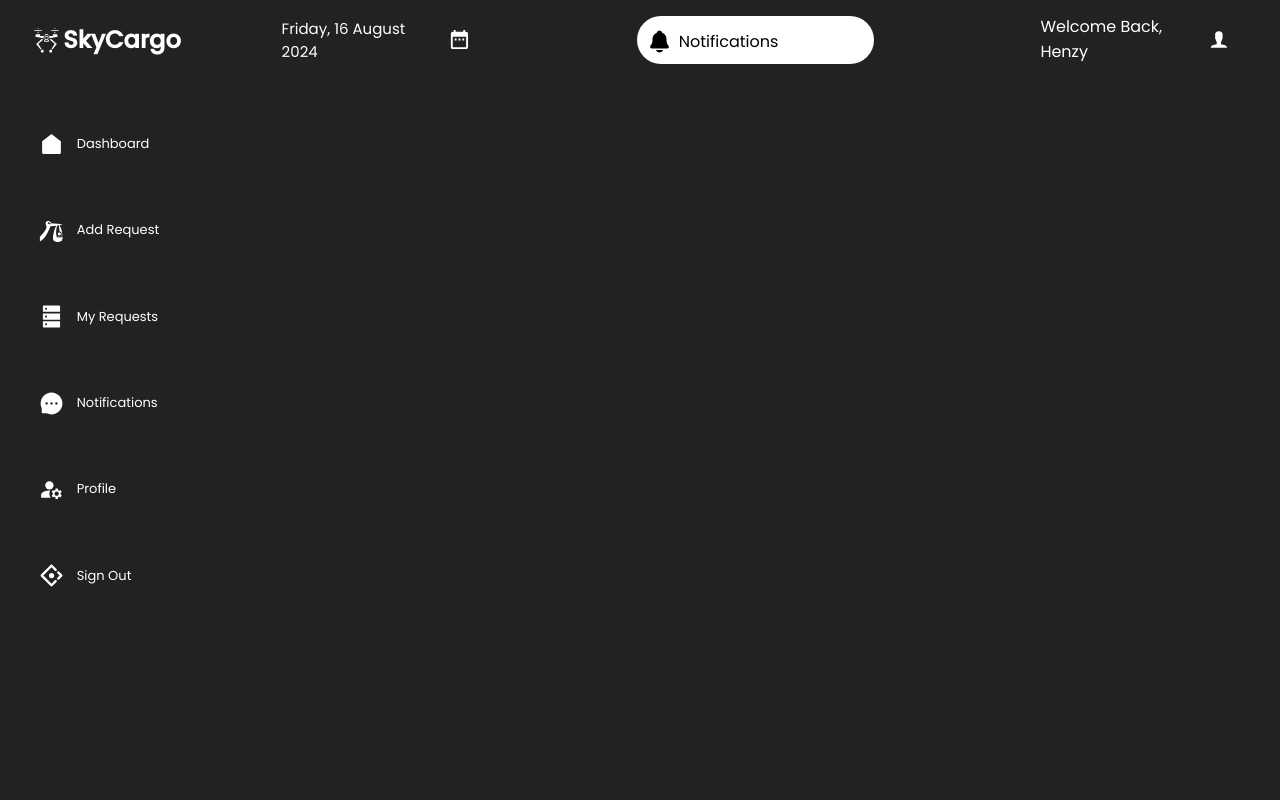
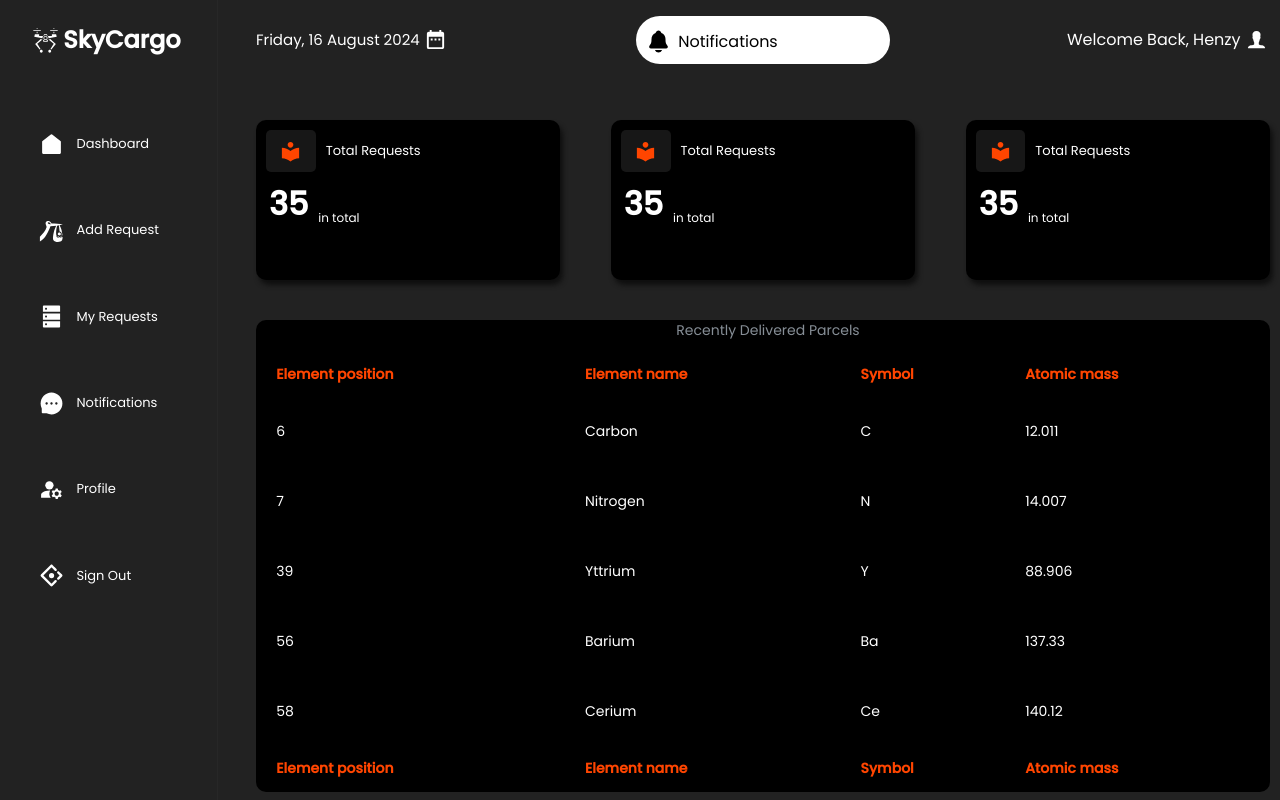
Before and after one commit to kingsleyhenz/EVTOL-FRONT, a React (Create React App) app: page /user-dash in a window 1280 px wide. Built offline with nearby package versions, Linux system fonts and the light colour scheme.

Commit message:
User Overview

```diff
--- a/src/Component/Navbar.js
+++ b/src/Component/Navbar.js
@@ -25,7 +25,7 @@ const Navbar = () => {
                             <NavLink to='/notifications' id="nav-icon">
                                 <RiNotification4Line />
                             </NavLink>
-                            <NavLink to='/profile' id="nav-icon">
+                            <NavLink to='/user-dash' id="nav-icon">
                                 <RiAccountPinCircleLine />
                             </NavLink>
                         </>
--- /dev/null
+++ b/src/Component/user-dash-comps.js
@@ -0,0 +1,90 @@
+import React from "react";
+import "../Stylesheet/User/user-dash-comp.css";
+import { MdLocalLibrary } from "react-icons/md";
+import { Table } from "@mantine/core";
+
+const ReportCards = () => {
+  return (
+    <>
+      <div className="rep-card-wrp">
+        <div className="rep-card">
+          <div className="rep-card-hd">
+            <div className="rep-card-hd-i">
+              <MdLocalLibrary />
+            </div>
+            <p>Total Requests</p>
+          </div>
+          <div className="rep-card-fig">
+            <h1>35</h1>
+            <span>in total</span>
+          </div>
+        </div>
+        <div className="rep-card">
+          <div className="rep-card-hd">
+            <div className="rep-card-hd-i">
+              <MdLocalLibrary />
+            </div>
+            <p>Total Requests</p>
+          </div>
+          <div className="rep-card-fig">
+            <h1>35</h1>
+            <span>in total</span>
+          </div>
+        </div>
+        <div className="rep-card">
+          <div className="rep-card-hd">
+            <div className="rep-card-hd-i">
+              <MdLocalLibrary />
+            </div>
+            <p>Total Requests</p>
+          </div>
+          <div className="rep-card-fig">
+            <h1>35</h1>
+            <span>in total</span>
+          </div>
+        </div>
+      </div>
+    </>
+  );
+};
+
+const ReportTable = () => {
+    const elements = [
+        { position: 6, mass: 12.011, symbol: 'C', name: 'Carbon' },
+        { position: 7, mass: 14.007, symbol: 'N', name: 'Nitrogen' },
+        { position: 39, mass: 88.906, symbol: 'Y', name: 'Yttrium' },
+        { position: 56, mass: 137.33, symbol: 'Ba', name: 'Barium' },
+        { position: 58, mass: 140.12, symbol: 'Ce', name: 'Cerium' },
+      ];
+  const rows = elements.map((element) => (
+    <Table.Tr key={element.name}>
+      <Table.Td>{element.position}</Table.Td>
+      <Table.Td>{element.name}</Table.Td>
+      <Table.Td>{element.symbol}</Table.Td>
+      <Table.Td>{element.mass}</Table.Td>
+    </Table.Tr>
+  ));
+
+  const ths = (
+    <Table.Tr>
+      <Table.Th>Element position</Table.Th>
+      <Table.Th>Element name</Table.Th>
+      <Table.Th>Symbol</Table.Th>
+      <Table.Th>Atomic mass</Table.Th>
+    </Table.Tr>
+  );
+  return (
+    <>
+      <div className="rep-tb-wrp">
+        <Table withRowBorders={false} captionSide="top" verticalSpacing="sm">
+          <Table.Caption>Recently Delivered Parcels</Table.Caption>
+          <Table.Thead style={{color: 'orangered'}}>{ths}</Table.Thead>
+          <Table.Tbody style={{}}>{rows}</Table.Tbody>
+          <Table.Tfoot style={{color: 'orangered'}}>{ths}</Table.Tfoot>
+        </Table>
+      </div>
+    </>
+  );
+};
+
+export { ReportCards, ReportTable };
--- a/src/Page/User/user-dash-home.js
+++ b/src/Page/User/user-dash-home.js
@@ -5,6 +5,7 @@ import { IoNotifications } from "react-icons/io5";
 import { MdDateRange } from "react-icons/md";
 import { IoIosPerson } from "react-icons/io";
 import { NavLink } from 'react-router-dom';
+import { ReportCards, ReportTable } from "../../Component/user-dash-comps";
 
 const UserHome=()=>{
     return(
@@ -28,7 +29,8 @@ const UserHome=()=>{
                             <IoIosPerson id="dash-date-i"/>
                         </div>
                     </div>
-
+                    <ReportCards/>
+                    <ReportTable/>
                 </div>
             </div>
         </>
--- a/src/Stylesheet/User/user-bar.css
+++ b/src/Stylesheet/User/user-bar.css
@@ -7,6 +7,7 @@
     flex-direction: column;
     align-items: center;
     gap: 5%;
+    border-right: 1px solid rgb(39, 39, 39);
 }
 .user-bar-head{
     width: 100%;
--- /dev/null
+++ b/src/Stylesheet/User/user-dash-comp.css
@@ -0,0 +1,67 @@
+.rep-card-wrp{
+    width: 99%;
+    height: 20%;
+    /* background-color: red; */
+    display: flex;
+    justify-content: space-between;
+    align-items: center;
+}
+.rep-card{
+    width: 30%;
+    height: 100%;
+    background-color: black;
+    box-shadow: 3px 5px 5px rgb(15, 15, 15);
+    border-radius: 10px;
+    display: flex;
+    flex-direction: column;
+    padding: 10px;
+    gap: 5%;
+    color: white;
+}
+.rep-card-hd{
+    width: 70%;
+    height: 30%;
+    /* background-color: red; */
+    display: flex;
+    gap: 5%;
+    align-items: center;
+    color: white;
+}
+.rep-card-hd > p{
+    font-size: 13px;
+}
+.rep-card-hd-i{
+    width: 25%;
+    height: 100%;
+    background-color: rgba(131, 131, 131, 0.178);
+    border-radius: 5px;
+    color: orangered;
+    display: flex;
+    justify-content: center;
+    align-items: center;
+    font-size: 23px;
+}
+.rep-card-fig{
+    width: 70%;
+    height: 35%;
+    /* background-color: red; */
+    padding-left: 3px;
+    display: flex;
+    gap: 5%;
+}
+.rep-card-fig > span{
+    font-size: 12px;
+    align-self: flex-end;
+}
+
+
+.rep-tb-wrp{
+    width: 99%;
+    height: 59%;
+    background-color: black;
+    display: flex;
+    justify-content: space-between;
+    border-radius: 10px;
+    color: white !important;
+    padding-left: 1%;
+}
--- a/src/Stylesheet/User/user-dash-home.css
+++ b/src/Stylesheet/User/user-dash-home.css
@@ -6,16 +6,16 @@
     background-color: rgb(34, 34, 34);
 }
 .main-user-content{
-    width: 78%;
+    width: 80%;
     height: 100%;
     /* background-color: gray; */
     display: flex;
     flex-direction: column;
-    /* padding-top: 1%; */
+    gap: 5%;
 }
 
 .main-dash-head{
-    width: 95%;
+    width: 99%;
     height: 10%;
     /* background-color: springgreen; */
     display: flex;
@@ -75,5 +75,6 @@
     margin-top: 5px;
 }
 #not-link:hover{
-    color: orangered;
+    color: black;
+    background: linear-gradient(45deg, rgb(255, 68, 0), black);
 }
```
